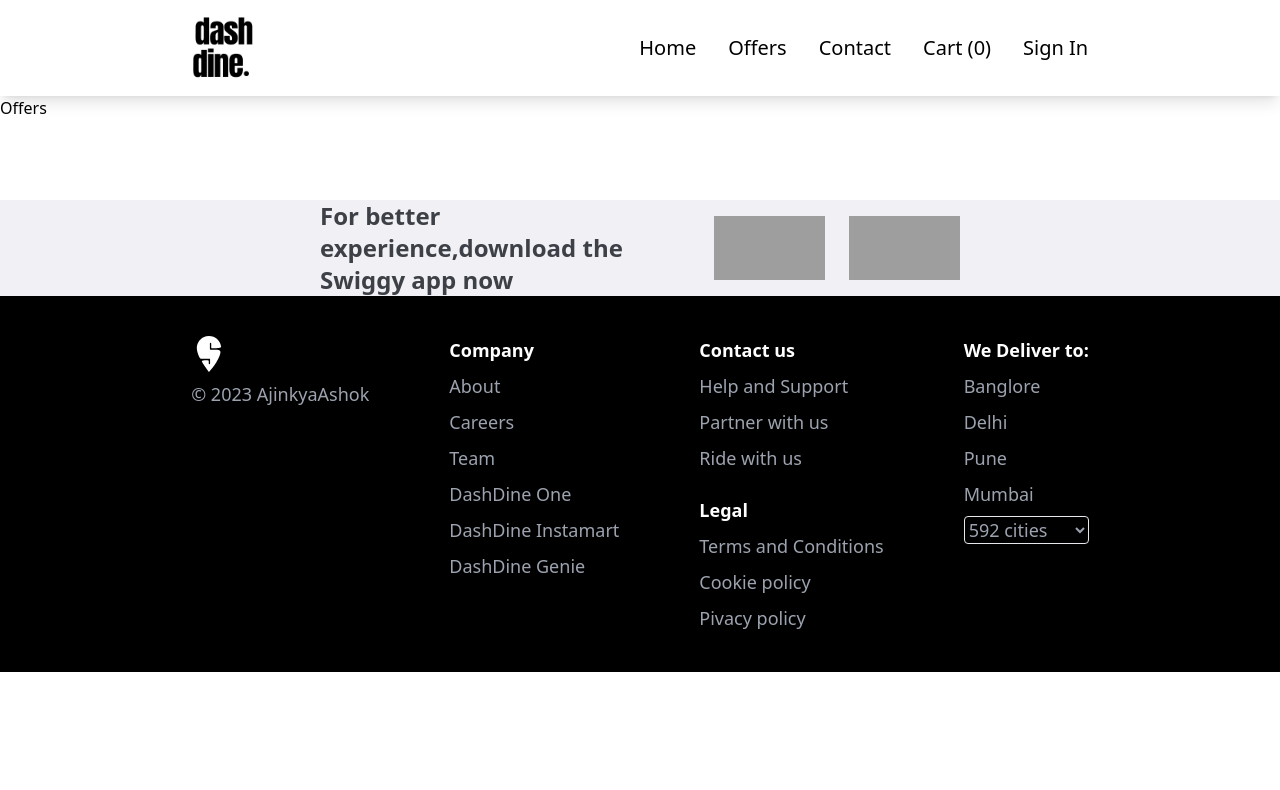
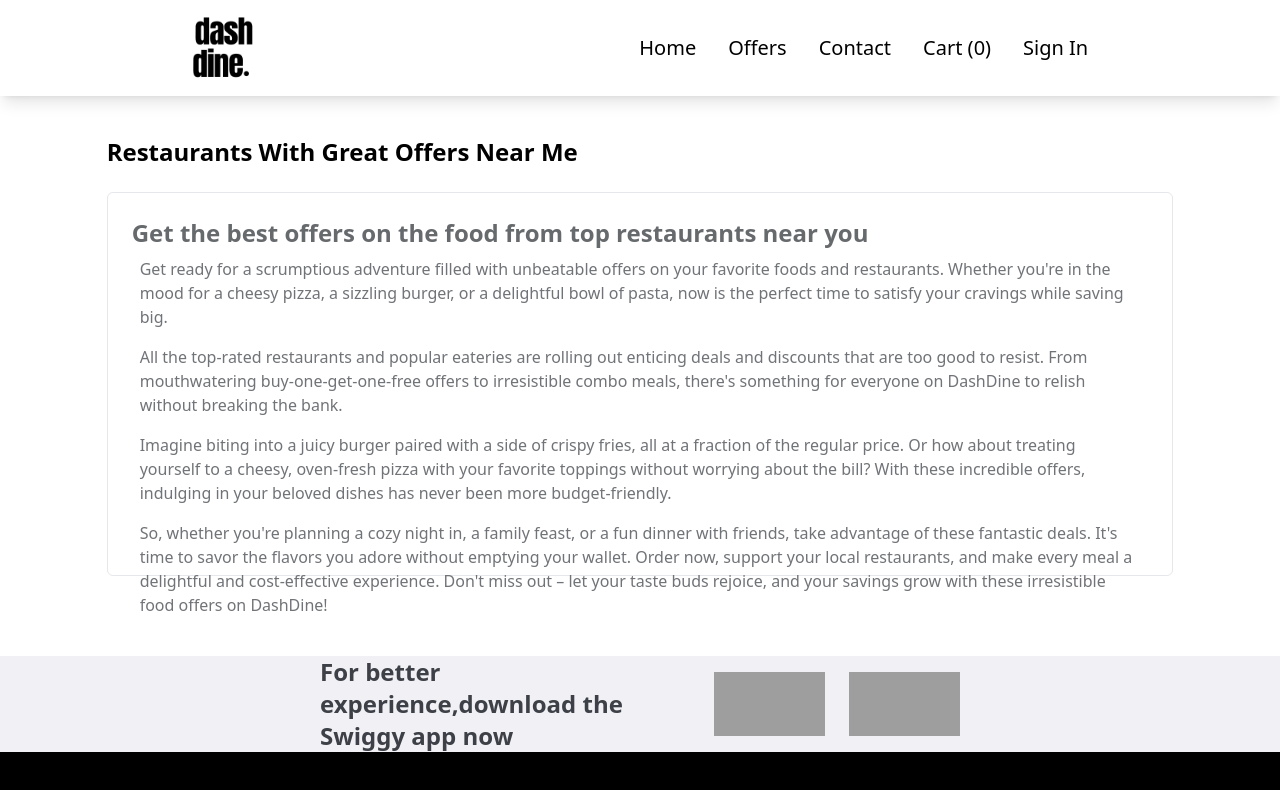
Before and after one commit to AjinkyaAshok/Swiggy-Clone, a React (Vite) app: page /offers in a window 1280 px wide. Shown: the top 790 px of the page. Built offline with nearby package versions, Linux system fonts and the light colour scheme; grey boxes are pictures that could not be loaded.

Commit message:
added offer page

```diff
--- a/src/components/Header.js
+++ b/src/components/Header.js
@@ -41,7 +41,7 @@
             className="px-4 hover:text-orange-300"
             onClick={() => {
               loginButton === "Sign In"
-                ? setLoginButton("Sign Out")
+                ? setLoginButton("Sign In")
                 : setLoginButton("Sign In");
             }}
           >
--- a/src/components/Offers.js
+++ b/src/components/Offers.js
@@ -1,9 +1,47 @@
-import React from 'react'
+import React from "react";
 
 const Offers = () => {
   return (
-    <div>Offers</div>
-  )
-}
+    <div className="w-10/12 mx-auto">
+      <h1 className="font-bold text-2xl mt-10">
+        Restaurants With Great Offers Near Me
+      </h1>
+      <div className="w-full h-96 border rounded-md mt-6 p-6">
+        <h1 className="font-bold text-2xl text-[#676A6D]">
+          Get the best offers on the food from top restaurants near you
+        </h1>
+        <p className="p-2 text-[#707377]">
+          Get ready for a scrumptious adventure filled with unbeatable offers on
+          your favorite foods and restaurants. Whether you're in the mood for a
+          cheesy pizza, a sizzling burger, or a delightful bowl of pasta, now is
+          the perfect time to satisfy your cravings while saving big.
+        </p>
+        <p className="p-2 text-[#707377]">
+          All the top-rated restaurants and popular eateries are rolling out
+          enticing deals and discounts that are too good to resist. From
+          mouthwatering buy-one-get-one-free offers to irresistible combo meals,
+          there's something for everyone on DashDine to relish without breaking
+          the bank.
+        </p>
+        <p className="p-2 text-[#707377]">
+          Imagine biting into a juicy burger paired with a side of crispy fries,
+          all at a fraction of the regular price. Or how about treating yourself
+          to a cheesy, oven-fresh pizza with your favorite toppings without
+          worrying about the bill? With these incredible offers, indulging in
+          your beloved dishes has never been more budget-friendly.
+        </p>
+        <p className="p-2 text-[#707377]">
+          So, whether you're planning a cozy night in, a family feast, or a fun
+          dinner with friends, take advantage of these fantastic deals. It's
+          time to savor the flavors you adore without emptying your wallet.
+          Order now, support your local restaurants, and make every meal a
+          delightful and cost-effective experience. Don't miss out – let your
+          taste buds rejoice, and your savings grow with these irresistible food
+          offers on DashDine!
+        </p>
+      </div>
+    </div>
+  );
+};
 
-export default Offers
+export default Offers;
--- a/src/components/Sub.js
+++ /dev/null
@@ -1,3 +0,0 @@
-export const Sub = (a, b) => {
-  return a + b;
-};
--- a/src/components/SubFooter.js
+++ b/src/components/SubFooter.js
@@ -1,4 +1,6 @@
 import React from "react";
+
+import DashDineLogoMini from "../images/dashdine-mini.png";
 
 const SubFooter = () => {
   return (
@@ -29,24 +31,12 @@
         <ul className="flex gap-x-20 justify-center p-10 text-lg">
           <ul className="flex flex-col gap-y-2">
             <div className="flex">
-              <svg
-                className="size-9 "
-                height="2500"
-                viewBox="-7.3 3.6 2520.1 3702.8"
-                width="1708"
-                xmlns="http://www.w3.org/2000/svg"
-              >
-                <path
-                  d="m1255.2 3706.3c-2.4-1.7-5-4-7.8-6.3-44.6-55.3-320.5-400.9-601.6-844.2-84.4-141.2-139.1-251.4-128.5-279.9 27.5-74.1 517.6-114.7 668.5-47.5 45.9 20.4 44.7 47.3 44.7 63.1 0 67.8-3.3 249.8-3.3 249.8 0 37.6 30.5 68.1 68.2 68 37.7 0 68.1-30.7 68-68.4l-.7-453.3h-.1c0-39.4-43-49.2-51-50.8-78.8-.5-238.7-.9-410.5-.9-379 0-463.8 15.6-528-26.6-139.5-91.2-367.6-706-372.9-1052-7.5-488 281.5-910.5 688.7-1119.8 170-85.6 362-133.9 565-133.9 644.4 0 1175.2 486.4 1245.8 1112.3 0 .5 0 1.2.1 1.7 13 151.3-820.9 183.4-985.8 139.4-25.3-6.7-31.7-32.7-31.7-43.8-.1-115-.9-438.8-.9-438.8-.1-37.7-30.7-68.1-68.4-68.1-37.6 0-68.1 30.7-68.1 68.4l1.5 596.4c1.2 37.6 32.7 47.7 41.4 49.5 93.8 0 313.1-.1 517.4-.1 276.1 0 392.1 32 469.3 90.7 51.3 39.1 71.1 114 53.8 211.4-154.9 866-1135.9 1939.1-1172.8 1983.8z"
-                  fill="#ffff"
-                />
-              </svg>
+              <img className="w-10 h-10" src={DashDineLogoMini} alt="" srcset="" />
+
               <li className="font-bold text-3xl text-white"></li>
             </div>
 
-            <li className="text-gray-400">
-              © 2023 AjinkyaAshok
-            </li>
+            <li className="text-gray-400">© 2023 AjinkyaAshok</li>
           </ul>
           <ul className="flex flex-col gap-y-2">
             <li className="text-white font-bold">Company</li>
```
